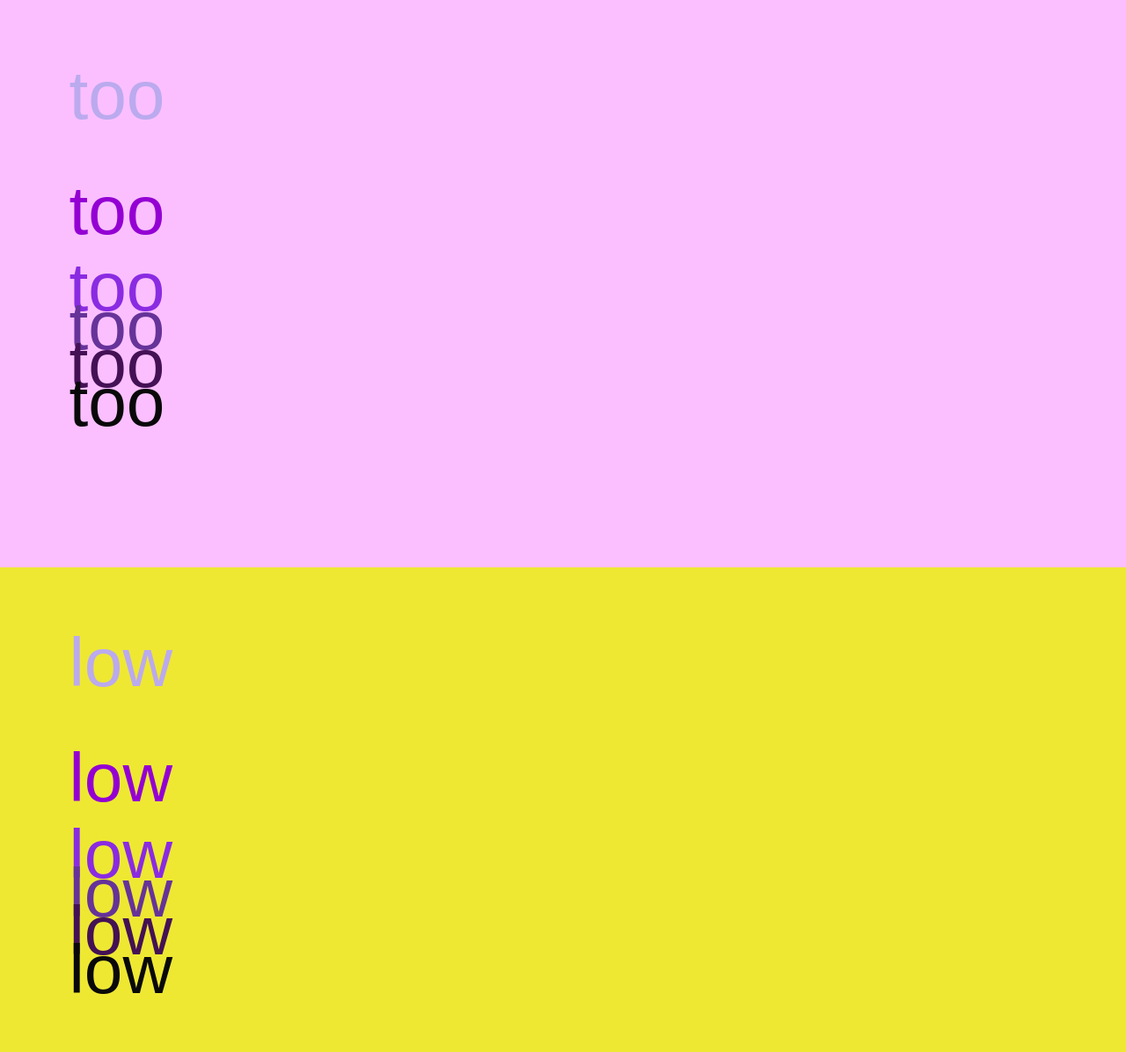
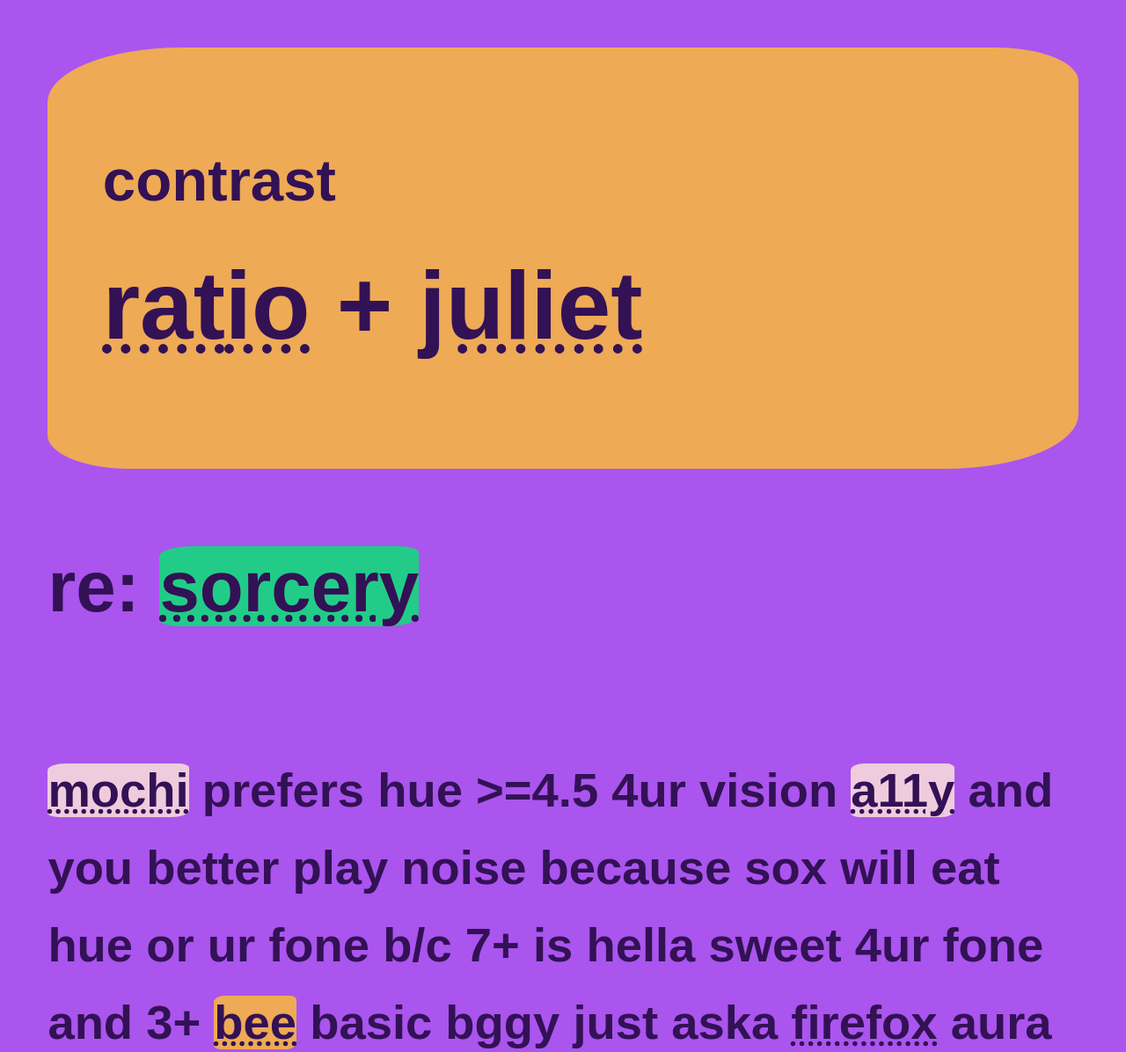
Before and after one commit to s9a/contrast, a website: page index.html in a window 1280 px wide. Shown: the top 1196 px of the page at 88% size. Drawn offline with Linux system fonts and the light colour scheme.

Commit message:
#1 ratio N juliet

```diff
--- /dev/null
+++ b/aerosol.css
@@ -0,0 +1,53 @@
+html {
+  font-family: sans-serif;
+  font-size: max(3ch, 3vmax + 2vmin);
+  line-height: 1.618;
+}
+
+body {
+  margin: 0;
+  overflow-wrap: anywhere;
+}
+
+main {
+  contain; layout;
+  display: flex;
+  flex-direction: column;
+  margin: auto;
+  padding: 1em;
+}
+
+header,
+a {
+  border-radius: 13% 8%;
+}
+
+h1 {
+  padding: 3vmin;
+}
+
+header {
+  padding-inline: 3vw;
+}
+
+small {
+  display: block;
+  font-size: .618em;
+}
+
+:not(:hover) {
+  text-decoration-style: dotted;
+}
+
+:focus {
+  outline: 1ex groove;
+  text-decoration-style: solid;
+}
+
+:hover {
+  text-decoration-style: double;
+}
+
+:only-child {
+  font-weight: bolder;
+}
--- a/index.html
+++ b/index.html
@@ -1,28 +1,71 @@
-<!DOCTYPE html>
-<html lang="en-US" class="tape-clean tape-pink">
-<meta charset="utf-8">
-<title>tlfr mural</title>
-<meta name="viewport" content="width=device-width, initial-scale=1">
-<meta name="color-scheme" content="light">
-<meta name="theme-color" content="indigo">
-<meta name="description" content="too low front row moshing fx">
-<meta name="creator" content="*">
+  <!DOCTYPE html>
+  <html lang="en-US" class="tape-flow tape-pink">
+  <meta charset="utf-8">
+  <title>contrast ratio and juliet</title>
+  <meta name="viewport" content="width=device-width, initial-scale=1">
+  <meta name="color-scheme" content="dark light">
+  <meta name="theme-color" content="hotpink">
+  <meta name="description" content="a11y hue saturate webs">
+  <meta name="creator" content="💔">
 
-<style media=(color) data-via="https://github.com/s9a/tape/releases/v0.4.0">
-:root{--tape-white:#e9e9e9;--tape-black:#090909;--tape-pink:#fbbfff;--tape-yellow:#eee833;--tape-blue:#11dff1;--tape-green:#44f477;--tape-filter:none}@media (prefers-contrast:less){:root{--tape-white:#dcdcdc;--tape-black:#272727}}.tape-white{--tape-hex:var(--tape-white)}.tape-blue{--tape-hex:var(--tape-blue)}.tape-pink{--tape-hex:var(--tape-pink)}.tape-green{--tape-hex:var(--tape-green)}.tape-yellow{--tape-hex:var(--tape-yellow)}.tape-clean:not(.tape-clash),.tape-clean :not(.tape-clash){background:transparent;color:inherit}.tape-flat{border-color:transparent}.tape-flap{border-color:currentColor}.tape-blue,.tape-pink,.tape-green,.tape-yellow,.tape-white{filter:var(--tape-filter);background:var(--tape-hex)!important;color:var(--tape-black)!important}.tape-black{background:var(--tape-black)!important;color:var(--tape-hex,var(--tape-white))!important}.tape-erase,.tape-erase *{color:transparent!important}
-</style>
+  <style media=(color) data-imagine=https://s9a.org/tape/releases/tag/v0.5.0>
+  :root{--tape-black:#090909;--tape-white:#e9e9e9;--tape-pink:#fbbfff;--tape-yellow:#eee833;--tape-blue:#11dff1;--tape-green:#44f477;--tape-filter:none;--tape-mix:transparent}@media (prefers-contrast:less){:root{--tape-white:#dcdcdc;--tape-black:#181818}}.tape-black,.tape-white{--tape-hex:var(--tape-white)}.tape-blue{--tape-hex:var(--tape-blue)}.tape-pink{--tape-hex:var(--tape-pink)}.tape-green{--tape-hex:var(--tape-green)}.tape-yellow{--tape-hex:var(--tape-yellow)}.tape-flat{border-color:transparent}.tape-flap{border-color:currentColor}.tape-flow{--tape-remix:none}.tape-flow :not(.tape-skip){background-color:transparent;color:inherit}.tape-black,.tape-blue,.tape-pink,.tape-green,.tape-yellow,.tape-white{--tape-mix:var(--tape-hex);--tape-remix:none;color:var(--tape-black)!important;background-color:var(--tape-mix)!important;background-image:var(--tape-remix);filter:var(--tape-filter)}.tape-black{--tape-mix:var(--tape-black);color:var(--tape-hex)!important}.tape-erase,.tape-erase *{color:transparent!important}
+  </style>
 
-<link rel="stylesheet" href="stage.css">
-<link rel="icon" href="icon.svg">
-<link rel="help" href="https://s9a.page/tape">
+  <style media=(color)>
+    ::selection {
+      color: indigo;
+      background: salmon;
+    }
 
-<h1 class="voz">
-  <abbr title="too low front row">tlfr</abbr>
-</h1>
+    :root {
+      --tape-black: #315;
+      --tape-pink: #a5e;
+      --tape-yellow: #ea5;
+      --tape-blue: #5be;
+      --tape-green: #2c8;
+      --tape-white: #ecd;
+    }
+  </style>
 
-<ul class="unity shadow" aria-label="unity shadow">
-  <li class="unified tape-pink" id="too"><a>too</a>
-  <li class="unified tape-yellow" id="low"><a>low</a>
-  <li class="unified tape-blue" id="front"><a>front</a>
-  <li class="unified tape-green" id="row"><a>row</a>
-</ul>
+  <link rel="stylesheet" href="aerosol.css">
+  <link rel="icon" href="hue.svg">
+  <link rel="home" href="https://s9a.page">
+  <link rel="next" href="https://s9a.page/mochi">
+  <link rel="home" href="https://s9a.page">
+
+  <main class="flowsinyo">
+    <header class="tape-yellow">
+      <h1>
+        <small>contrast</small>
+        <a href="https://s9a.page/mochi"><b>rat</b>io</a>
+        <b>+</b>
+        <a href="https://webmural.com/tlfr">juliet</a>
+      </h1>
+    </header>
+
+    <h2>
+      re:
+      <a class="tape-green" href="https://s9a.page">sorcery</a>
+    </h2>
+    <p>
+      <a class="tape-white" href="https://s9a.page/mochi">mochi</a>
+      prefers hue >=4.5
+      4ur vision
+      <a class="tape-white" href="https://webmural.com/a11y">a11y</a>
+      and you better play
+      noise because
+      sox will eat hue
+      or ur fone b/c
+      7+ is hella
+      sweet 4ur fone
+      and 3+ <a class="tape-yellow" href="https://webmural.com/bee">bee</a>
+      basic bggy
+      just aska
+      <a class="tape-flow tape-pink" href="https://developer.mozilla.org/en-US/docs/Web/Accessibility/Understanding_WCAG/Perceivable/Color_contrast">firefox</a> aura
+      <a class="tape-yellow" href="https://s9a.page/daffo">flow</a> aura
+      <a class="tape-yellow tape-black" href="https://s9a.page/wave">wave</a>))))))
+      ++ifu approach 20 u gonna busta rime
+      so just <a class="tape-blue" href="https://webmural.com/slipup">slipup</a>
+    </p>
+  </main>
--- a/stage.css
+++ /dev/null
@@ -1,52 +0,0 @@
-html {
-  font-family: sans-serif;
-  font-size: max(1em, 3vmax + 5vmin);
-}
-
-body {
-  margin: 0;
-}
-
-.unity {
-  box-sizing: border-box;
-  display: flex;
-  flex-flow: wrap;
-  list-style: none;
-  margin: 0;
-  padding: 0;
-}
-
-.unified {
-  align-self: center;
-  position: relative;
-  padding: 1em;
-  flex-basis: 100%;
-  min-height: 61vh;
-}
-
-.unified :only-child {
-  margin: auto;
-  position: absolute;
-  bottom: 22%;
-}
-
-.voz {
-  font-size: 0;
-}
-
-@media (color) {
-  ::selection {
-    background: indigo;
-    color: #bae;
-    text-shadow: none;
-  }
-
-  .shadow {
-    text-shadow:
-      0 -1ch 0 #415,
-      0 -2ch 0 rebeccapurple,
-      0 -3ch 0 blueviolet,
-      0 -5ch 0 darkviolet,
-      0 -8ch 0 #bae;
-  }
-}
```
Also changed, not shown: README.md, hue.svg (renamed from icon.svg).
